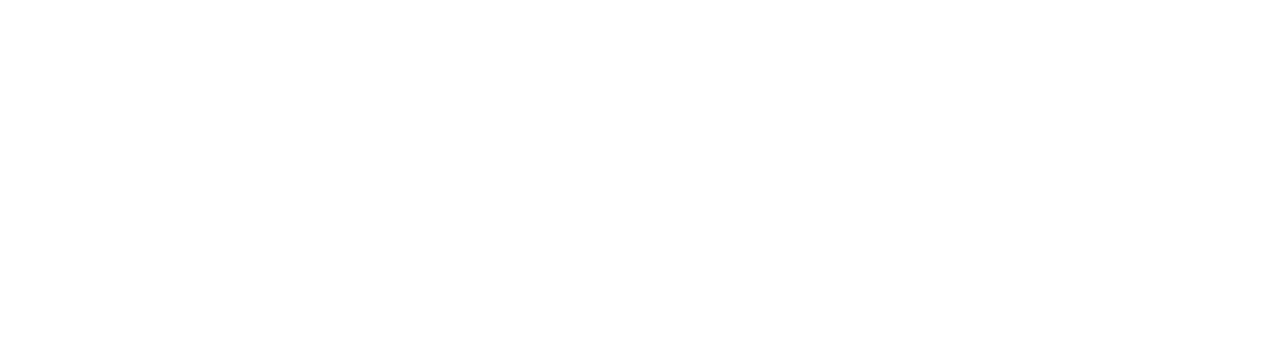
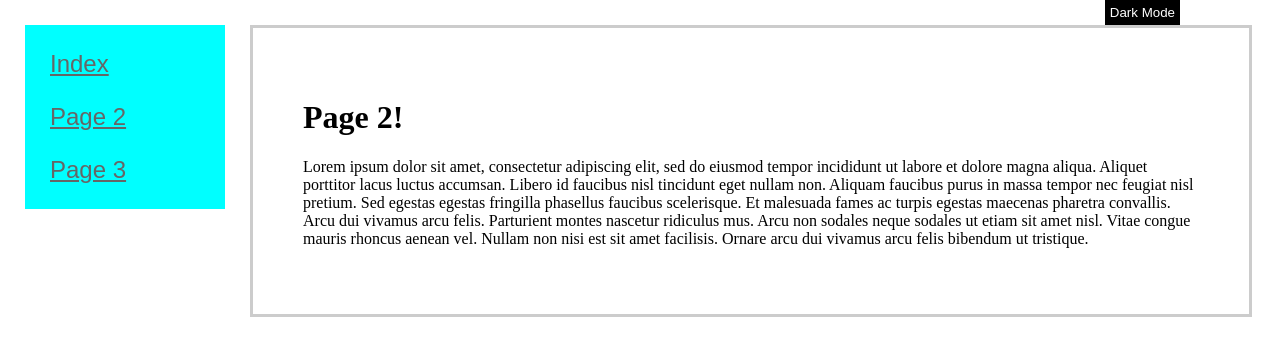
Before and after one commit to polaristardust/CfaDomPractice, a plain HTML site: page page2.html in a window 1280 px wide. Drawn offline with Linux system fonts and the light colour scheme.

Commit message:
changed colors

```diff
--- a/page2.html
+++ b/page2.html
@@ -0,0 +1,40 @@
+<html>
+    <head>
+        <title>
+            DOM Practice
+        </title>
+        <link rel="stylesheet" href = "styles.css">
+    </head>
+    <body>
+        <nav>
+            <div class = "menuItem">
+                <a href="index.html" class = "menuLink">Index</a>
+            </div>
+            <div class = "menuItem">
+                <a href="page2.html" class = "menuLink">Page 2</a>
+            </div>
+            <div class = "menuItem">
+                <a href="page3.html" class = "menuLink">Page 3</a>
+            </div>
+        </nav>
+        <main>
+            <h1>Page 2!</h1>
+            <p class = "content">
+                Lorem ipsum dolor sit amet, consectetur adipiscing elit,
+                sed do eiusmod tempor incididunt ut labore et dolore magna
+                aliqua. Aliquet porttitor lacus luctus accumsan. Libero id
+                faucibus nisl tincidunt eget nullam non. Aliquam faucibus
+                purus in massa tempor nec feugiat nisl pretium. Sed egestas
+                egestas fringilla phasellus faucibus scelerisque. Et malesuada
+                fames ac turpis egestas maecenas pharetra convallis. Arcu dui
+                vivamus arcu felis. Parturient montes nascetur ridiculus mus.
+                Arcu non sodales neque sodales ut etiam sit amet nisl. Vitae
+                congue mauris rhoncus aenean vel. Nullam non nisi est sit amet
+                facilisis. Ornare arcu dui vivamus arcu felis bibendum ut
+                tristique.
+            </p>
+        </main>
+        <button id ="darkMode">Dark Mode</button>
+    </body>
+    <script src = "script.js"></script>
+</html>
--- a/styles.css
+++ b/styles.css
@@ -3,14 +3,19 @@ nav {
     left:25px;
     top:25px;
     width: 200px;
-    background-color: blue;
+    background-color: aqua;
     color: white;
 }
 nav > div {
     margin: 25px;
 }
-a.menuLink{
-    color: white;
+a.menuLink:link{
+    color: #666666;
+    font-family: sans-serif;
+    font-size: 1.5em;
+}
+a.menuLink:visited{
+    color: #555555;
     font-family: sans-serif;
     font-size: 1.5em;
 }
@@ -18,7 +23,20 @@ main{
     position: absolute;
     left:250px;
     top: 25px;
-    background-color: aqua;
+    background-color: #ffffff;
     width: 70%;
     padding: 50px;
+    border: 3px #cccccc solid;
 }
+button#darkMode{
+    display: block;
+    position: absolute;
+    right: 100px;
+    top: 0px;
+    text-align: center;
+    background-color: black;
+    border: 0px;
+    padding: 5px;
+    color: white;
+    font-family: sans-serif;
+}
```
Also changed, not shown: index.html (+1 -0 lines), page3.html (+2 -0 lines).
